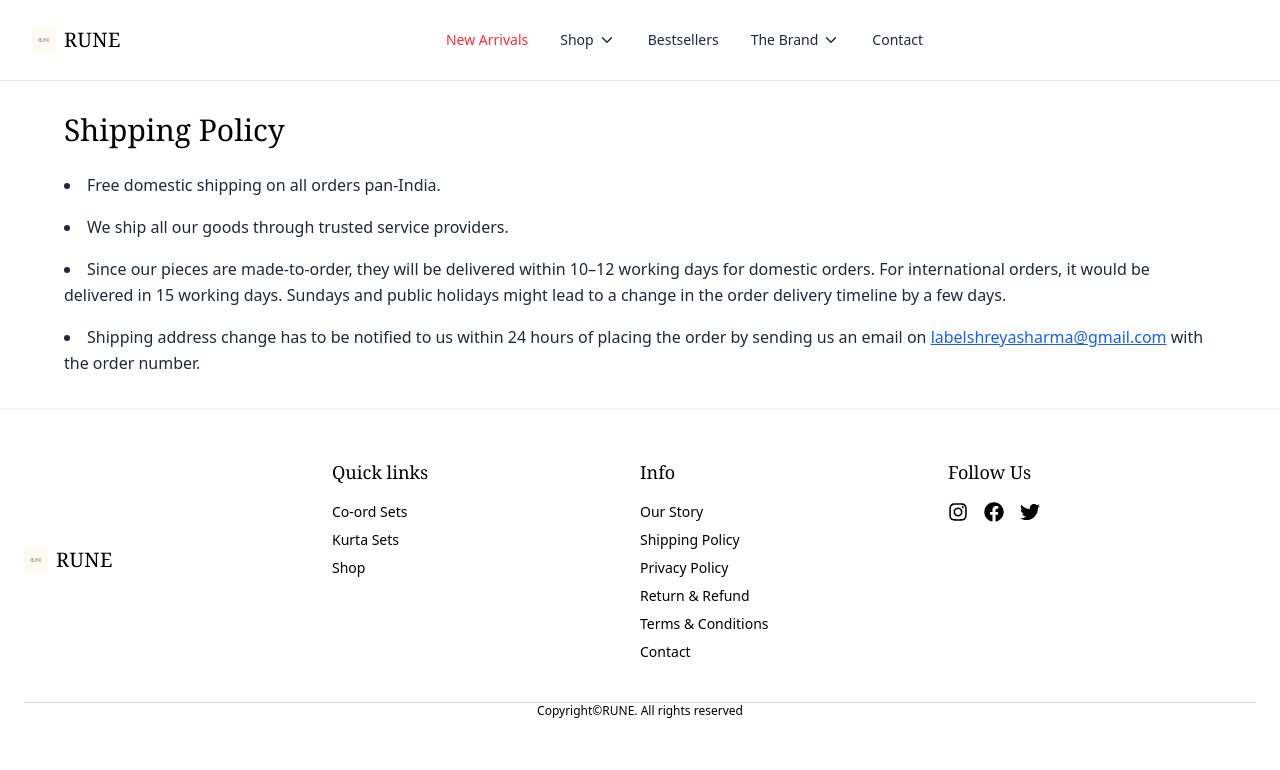
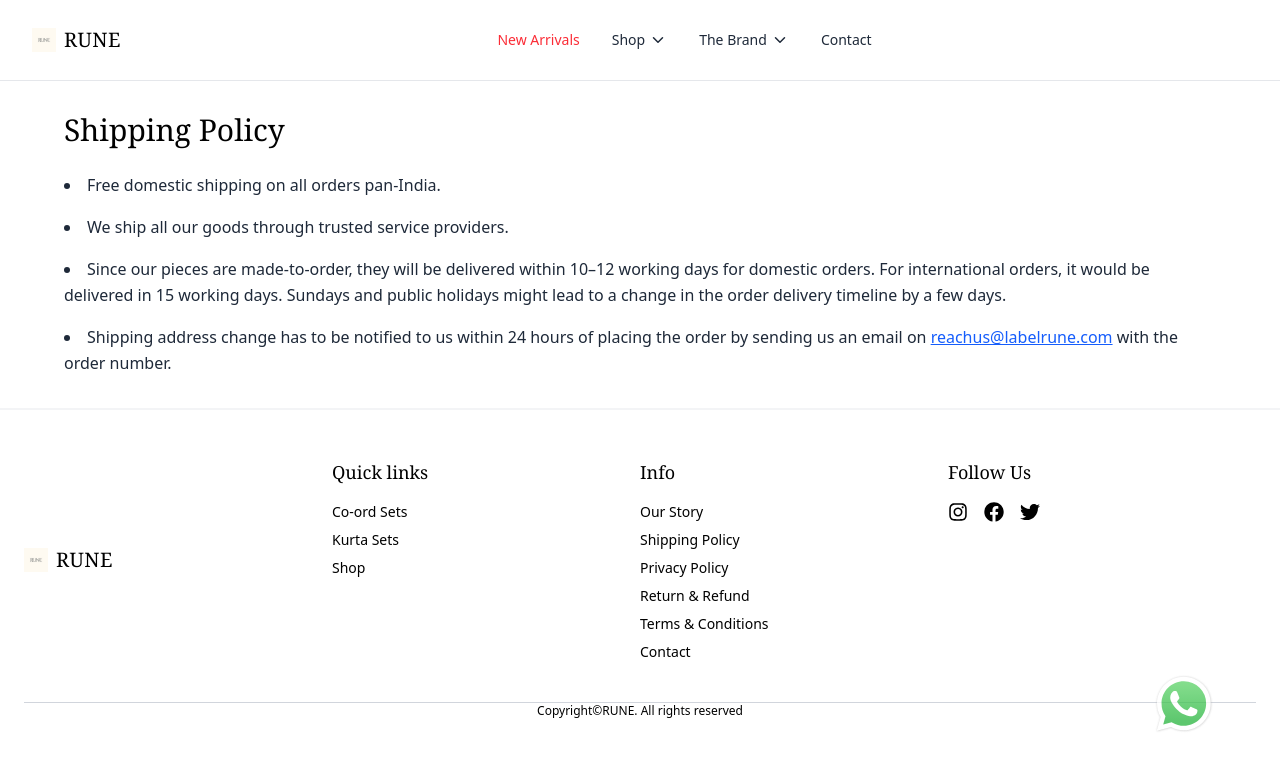
Before and after one commit to labelrune/rune-website, a Next.js app: page /shipping-policy in a window 1280 px wide. Shown: the top 770 px of the page. Built offline with nearby package versions, Linux system fonts and the light colour scheme.

Commit message:
updating layout and details

```diff
--- a/src/app/layout.tsx
+++ b/src/app/layout.tsx
@@ -3,6 +3,7 @@ import { Geist, Geist_Mono } from "next/font/google";
 import "./globals.css";
 import Navbar from "src/molecules/Navbar";
 import { Footer } from "src/molecules/footer";
+import Link from "next/link";
 
 const geistSans = Geist({
   variable: "--font-geist-sans",
@@ -32,6 +33,13 @@ export default function RootLayout({
         <Navbar />
         <div className="pt-20">{children}</div>
         <Footer />
+        <Link
+          href="https://wa.me/+919008255433?text=Hey!"
+          target="_blank"
+          className="fixed bottom-16 right-16 animate-pulse hover:animate-none w-16 aspect-square"
+        >
+          <img src="/whatsapp.svg" className="w-full h-full object-cover" />
+        </Link>
       </body>
     </html>
   );
--- a/src/app/product/[pidstr]/page.tsx
+++ b/src/app/product/[pidstr]/page.tsx
@@ -18,12 +18,16 @@ export default async function Page({
 
   if (!productData || !associatedProducts) return;
 
+  const filteredAssociatedProducts = associatedProducts.filter(
+    (p) => p.id !== pid
+  ).slice(0, 4);
+
   return (
     <div className="flex w-screen justify-center p-4 max-w-screen overflow-x-hidden">
       <div className="max-w-7xl w-full self-center mt-8">
         <ProductInfo
           productData={productData}
-          associatedProducts={associatedProducts}
+          associatedProducts={filteredAssociatedProducts}
         />
       </div>
     </div>
--- a/src/app/shipping-policy/page.tsx
+++ b/src/app/shipping-policy/page.tsx
@@ -17,10 +17,10 @@ const ShippingPolicy = () => {
           Shipping address change has to be notified to us within 24 hours of
           placing the order by sending us an email on{" "}
           <a
-            href="mailto:labelshreyasharma@gmail.com"
+            href="mailto:reachus@labelrune.com"
             className="text-blue-600 underline"
           >
-            labelshreyasharma@gmail.com
+            reachus@labelrune.com
           </a>{" "}
           with the order number.
         </li>
--- a/src/constants/NavbarData.ts
+++ b/src/constants/NavbarData.ts
@@ -20,7 +20,7 @@ export const NavItems: NavbarType[] = [
       { label: "Dresses", href: "/collections/dress" },
     ],
   },
-  { id: "3", label: "Bestsellers", href: "#", hasDropdown: false },
+  // { id: "3", label: "Bestsellers", href: "#", hasDropdown: false },
   {
     id: "4",
     label: "The Brand",
--- a/src/molecules/common/ProductAccordian.tsx
+++ b/src/molecules/common/ProductAccordian.tsx
@@ -41,12 +41,12 @@ export default function ProductAccordion() {
   };
 
   return (
-    <div className="w-full max-w-2xl mx-auto border-t border-gray-200">
+    <div className="w-full max-w-2xl mt-8 mx-auto border-t border-gray-200">
       {accordionData.map((item) => (
         <div key={item.id} className="border-b border-gray-200">
           <button
             onClick={() => toggleAccordion(item.id)}
-            className="w-full flex justify-between items-center py-4 px-2 md:px-4"
+            className="w-full flex justify-between items-center py-4 px-2 md:px-4 cursor-pointer"
           >
             <div className="flex items-center gap-2 text-left">
               {item.icon}
--- a/src/molecules/product/ProductInfo.tsx
+++ b/src/molecules/product/ProductInfo.tsx
@@ -248,14 +248,15 @@ export default function ProductInfo({
           {/* <div>Tax included. Shipping calculated at checkout.</div>
           Instead, we will add a short description */}
           {Object.keys(sizeOptions).length ? (
-            <div className="flex flex-row justify-between w-full mt-4">
-              <div>Size</div>
+            <div className="flex flex-row justify-between items-center w-full mt-4">
+              {/* <div>Size</div> */}
+              <div className="">*No hidden charges. Select your size at checkout.</div>
               <div onClick={() => setShowChart(true)} className="font-semibold underline cursor-pointer">
                 Size Chart
               </div>
             </div>
           ) : null}
-          <div className="flex flex-row flex-wrap gap-3">
+          {/* <div className="flex flex-row flex-wrap gap-3">
             {Object.keys(sizeOptions).map((size) => (
               <div
                 key={size}
@@ -269,8 +270,8 @@ export default function ProductInfo({
                 {size}
               </div>
             ))}
-          </div>
-          <div className="mt-4">Quantity</div>
+          </div> */}
+          {/* <div className="mt-4">Quantity</div>
           <div className="flex flex-row justify-around gap-8 border-black border px-6 py-3 text-xl w-fit">
             <div
               className={`scale-x-150 select-none ${quantity === 1
@@ -291,16 +292,16 @@ export default function ProductInfo({
             >
               +
             </div>
-          </div>
+          </div> */}
           {/* <div className="flex justify-center items-center border-black border-2 py-4 cursor-pointer text-xl hover:border-4 hover:mt-3 hover:translate-y-0.5 mt-4">
             Add to Cart
           </div> */}
-          <div onClick={() => handleBuyNow(selectedSize.paymentLink)} className="flex justify-center items-center hover:text-white bg-[#E0D3BD] py-4 cursor-pointer text-xl mt-4">
-            Buy now
+          <div onClick={() => handleBuyNow(selectedSize.paymentLink)} className="flex transition-all justify-center items-center hover:text-amber-800 bg-[#E0D3BD] py-4 cursor-pointer text-xl mt-8">
+            BUY NOW
           </div>
-          <div className="mt-4 text-lg text-balance">{description}</div>
+          <div className="mt-8 text-lg text-balance">{description}</div>
           {specification.map(({ key, value }) => (
-            <div className="flex flex-row mt-1 text-xl" key={key}>
+            <div className="flex flex-row mt-2 text-xl" key={key}>
               <div className="font-semibold">{key}</div>
               <div className="uppercase">: {value}</div>
             </div>
--- a/src/queries/products.ts
+++ b/src/queries/products.ts
@@ -143,7 +143,7 @@ export async function getLimitedProducts(): Promise<FBProduct[]> {
   const productsRef = collection(firestore, "products");
 
   // Create a query that gets the first 4 documents it finds
-  const q = query(productsRef, limit(4));
+  const q = query(productsRef, limit(5));
 
   const querySnapshot = await getDocs(q);
 
```
Also changed, not shown: public/whatsapp.svg (added).
